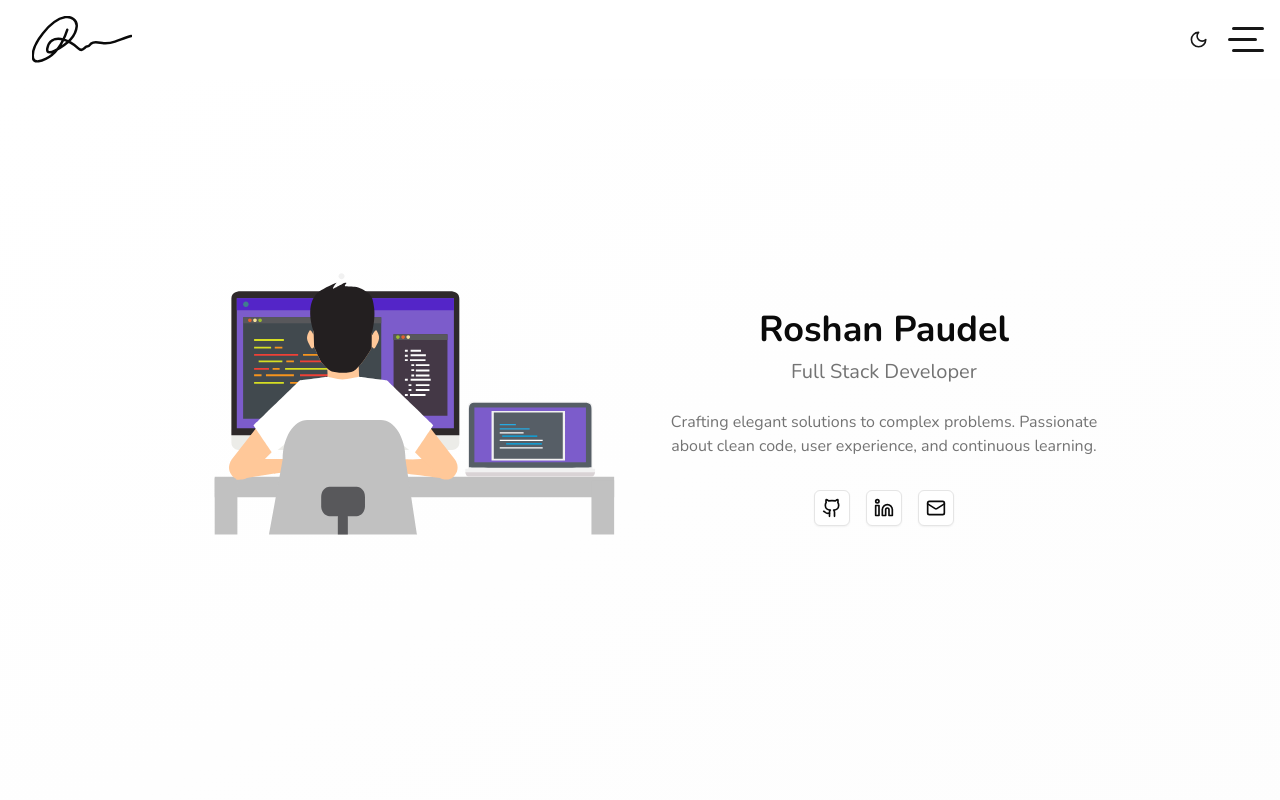
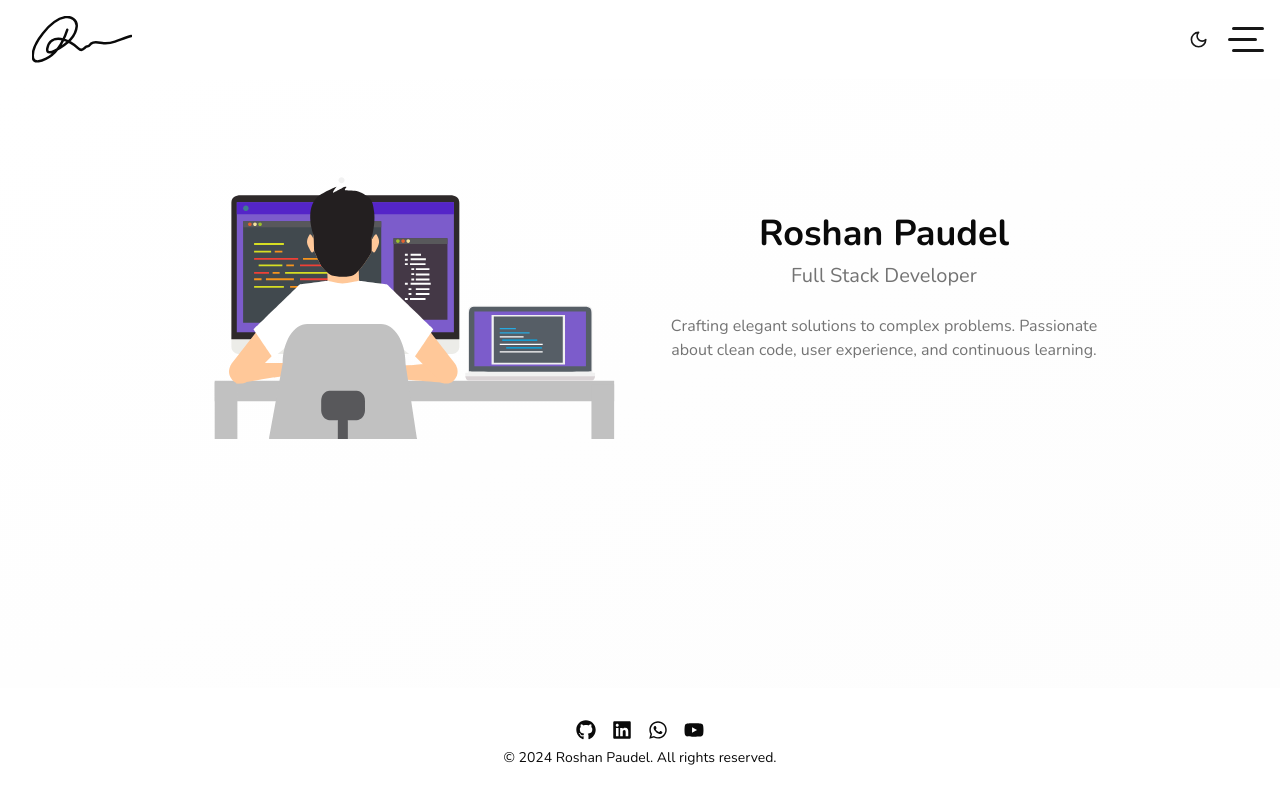
Before and after one commit to hyper-dot/portfolio, a Next.js app: page / in a window 1280 px wide. Shown: the top 800 px of the page. Built offline with nearby package versions, Linux system fonts and the light colour scheme.

Commit message:
👌 IMPROVE: update home page

```diff
--- a/src/app/page.tsx
+++ b/src/app/page.tsx
@@ -7,7 +7,7 @@ import HomeAnimation from "@/components/HomeAnimation";
 
 export default function Home() {
   return (
-    <div className="flex min-h-screen items-center justify-center bg-gradient-to-br from-background to-secondary/20 p-4">
+    <div className="flex flex-1 items-center justify-center bg-gradient-to-br from-background to-secondary/20 p-4">
       <motion.div
         initial={{ opacity: 0, y: 20 }}
         animate={{ opacity: 1, y: 0 }}
@@ -27,7 +27,7 @@ export default function Home() {
             Crafting elegant solutions to complex problems. Passionate about
             clean code, user experience, and continuous learning.
           </p>
-          <div className="flex justify-center space-x-4">
+          {/* <div className="flex justify-center space-x-4">
             <Button variant="outline" size="icon" asChild>
               <a
                 href="https://github.com/hyper-dot"
@@ -53,7 +53,7 @@ export default function Home() {
                 <Mail className="h-5 w-5" />
               </a>
             </Button>
-          </div>
+          </div> */}
         </div>
       </motion.div>
     </div>
```
